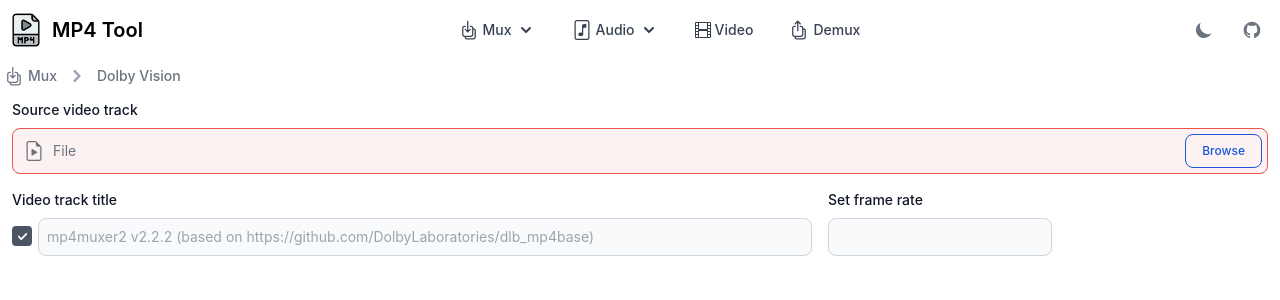
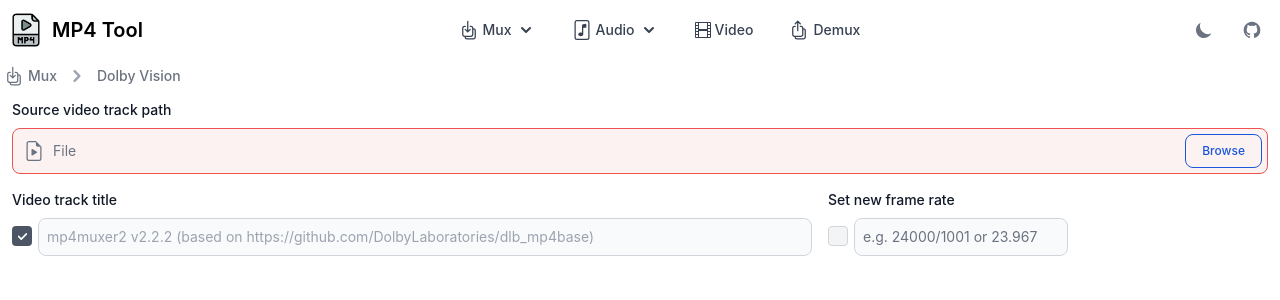
Before and after one commit to amsokol/mp4tools_gui.sveltekit, a SvelteKit app: page / in a window 1280 px wide. Shown: the top 300 px of the page. Built offline with nearby package versions, Linux system fonts and the light colour scheme.

Commit message:
intermediate commit
Signed-off-by: Aleksandr Sokolovskii <amsokol+github@gmail.com>

```diff
--- a/src/app.postcss
+++ b/src/app.postcss
@@ -2,3 +2,11 @@
 @tailwind base;
 @tailwind components;
 @tailwind utilities;
+
+@layer components {
+  .input-required {
+    @apply invalid:bg-red-50 invalid:border invalid:border-red-500 invalid:focus:ring-red-500
+       invalid:focus:border-red-500 invalid:dark:bg-gray-700 invalid:dark:border-red-500
+       invalid:dark:focus:border-red-500 invalid:dark:focus:ring-red-500;
+  }
+}
--- a/src/lib/file_input/file_input.svelte
+++ b/src/lib/file_input/file_input.svelte
@@ -59,9 +59,7 @@
 		class="block p-3 pl-10 w-full text-sm text-gray-900 bg-gray-50 rounded-lg border border-gray-300
        focus:ring-blue-500 focus:border-blue-500 dark:bg-gray-700 dark:border-gray-600 dark:placeholder-gray-400
        dark:text-white dark:focus:ring-blue-500 dark:focus:border-blue-500
-       invalid:bg-red-50 invalid:border invalid:border-red-500 invalid:focus:ring-red-500
-       invalid:focus:border-red-500 invalid:dark:bg-gray-700 invalid:dark:border-red-500
-       invalid:dark:focus:border-red-500 invalid:dark:focus:ring-red-500"
+       input-required"
 		placeholder="File"
 		{required}
 	/>
--- a/src/routes/+page.svelte
+++ b/src/routes/+page.svelte
@@ -59,7 +59,7 @@
 <div class="m-3">
 	<FileInput
 		id="source-video"
-		label="Source video track"
+		label="Source video track path"
 		required={true}
 		bind:value={data.sourceVideoTrack}
 		on:change={updateStore}
@@ -89,21 +89,44 @@
 					class="block p-2 w-full text-gray-900 bg-gray-50 rounded-lg border border-gray-300 text-sm
 					 focus:ring-blue-500 focus:border-blue-500 dark:bg-gray-700 dark:border-gray-600
 				   dark:placeholder-gray-400 dark:text-white dark:focus:ring-blue-500 dark:focus:border-blue-500
-					 disabled:cursor-not-allowed dark:disabled:text-gray-400 disabled:text-gray-400"
+					 disabled:cursor-not-allowed dark:disabled:text-gray-400 disabled:text-gray-400
+					 input-required"
 					on:change={updateStore}
 					disabled={!data.sourceVideoTrack || !data.isVideoTrackTitle}
+					required={!(!data.sourceVideoTrack || !data.isVideoTrackTitle)}
 				/>
 			</div>
 		</div>
-		<div class="shrink w-56">
-			<label for="set-frame-rate" class="block mb-2 text-sm font-medium text-gray-900 dark:text-gray-300"
-				>Set frame rate</label
+		<div class="shrink w-60">
+			<label for="is-new-frame-rate" class="block mb-2 text-sm font-medium text-gray-900 dark:text-gray-300"
+				>Set new frame rate</label
 			>
-			<input
-				type="text"
-				id="set-frame-rate"
-				class="block p-2 w-full text-gray-900 bg-gray-50 rounded-lg border border-gray-300 text-sm focus:ring-blue-500 focus:border-blue-500 dark:bg-gray-700 dark:border-gray-600 dark:placeholder-gray-400 dark:text-white dark:focus:ring-blue-500 dark:focus:border-blue-500"
-			/>
+			<div class="flex gap-1.5">
+				<input
+					bind:checked={data.isNewFrameRate}
+					id="is-new-frame-rate"
+					type="checkbox"
+					class="mt-2 w-5 h-5 text-blue-600 bg-gray-100 rounded border-gray-300 focus:ring-blue-500
+					dark:focus:ring-blue-600 dark:ring-offset-gray-800 focus:ring-2 dark:bg-gray-700 dark:border-gray-600
+					disabled:cursor-not-allowed disabled:text-gray-600"
+					on:change={updateStore}
+					disabled={!data.sourceVideoTrack}
+				/>
+				<input
+					bind:value={data.newFrameRate}
+					type="text"
+					id="new-frame-rate"
+					placeholder="e.g. 24000/1001 or 23.967"
+					class="block p-2 w-full text-gray-900 bg-gray-50 rounded-lg border border-gray-300 text-sm
+					focus:ring-blue-500 focus:border-blue-500 dark:bg-gray-700 dark:border-gray-600
+				  dark:placeholder-gray-400 dark:text-white dark:focus:ring-blue-500 dark:focus:border-blue-500
+				  input-required"
+					on:change={updateStore}
+					disabled={!data.sourceVideoTrack || !data.isNewFrameRate}
+					required={!(!data.sourceVideoTrack || !data.isNewFrameRate)}
+					pattern="(\d+\/\d+)|(\d+(\.\d+)?)"
+				/>
+			</div>
 		</div>
 	</div>
 </div>
--- a/src/routes/store.ts
+++ b/src/routes/store.ts
@@ -4,10 +4,14 @@ export type MuxDolbyVision = {
 	sourceVideoTrack: string
 	isVideoTrackTitle: boolean
 	videoTrackTitle: string
+	isNewFrameRate: boolean
+	newFrameRate: string
 }
 
 export const MuxDolbyVisionStore = writable<MuxDolbyVision>({
 	sourceVideoTrack: '',
 	isVideoTrackTitle: true,
-	videoTrackTitle: 'mp4muxer2 v2.2.2 (based on https://github.com/DolbyLaboratories/dlb_mp4base)'
+	videoTrackTitle: 'mp4muxer2 v2.2.2 (based on https://github.com/DolbyLaboratories/dlb_mp4base)',
+	isNewFrameRate: false,
+	newFrameRate: ''
 })
```
